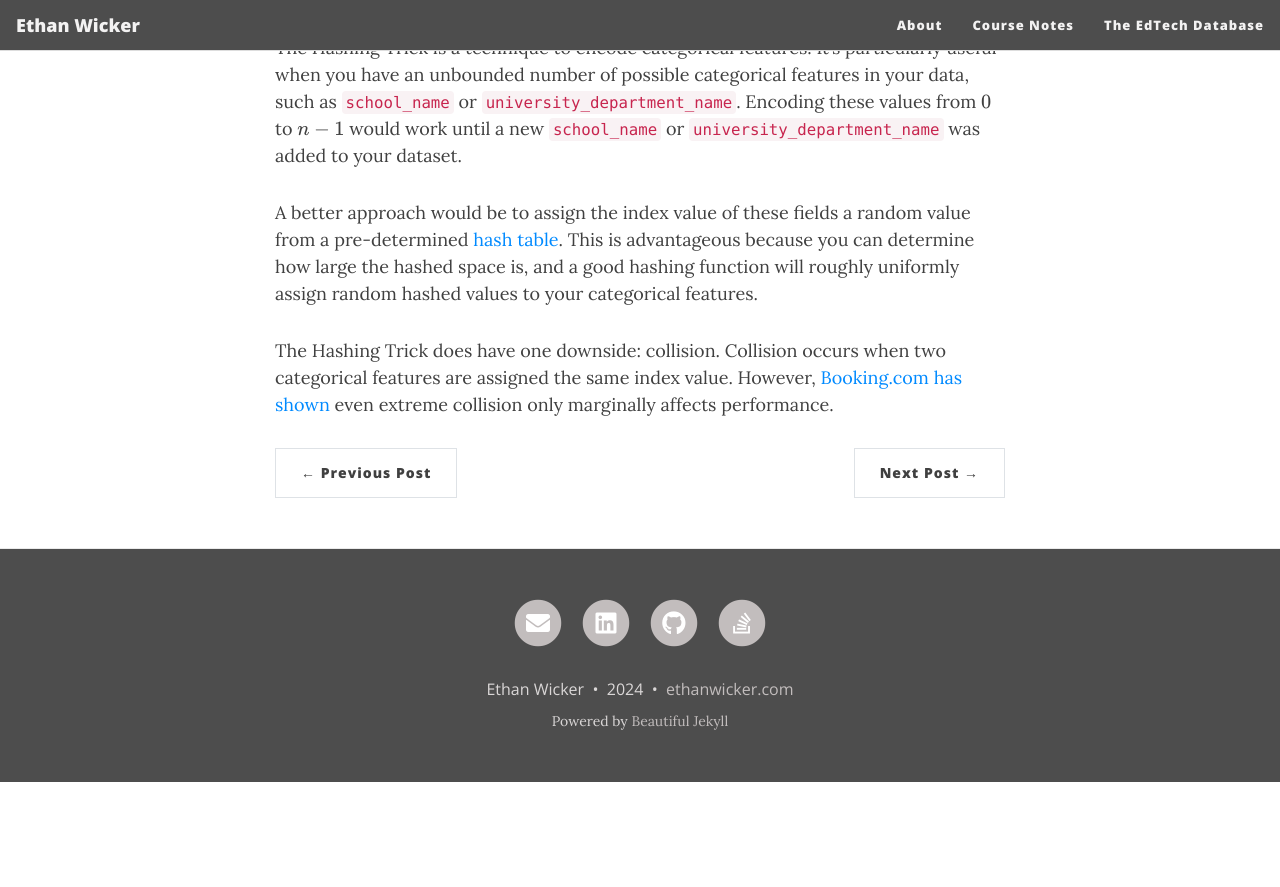
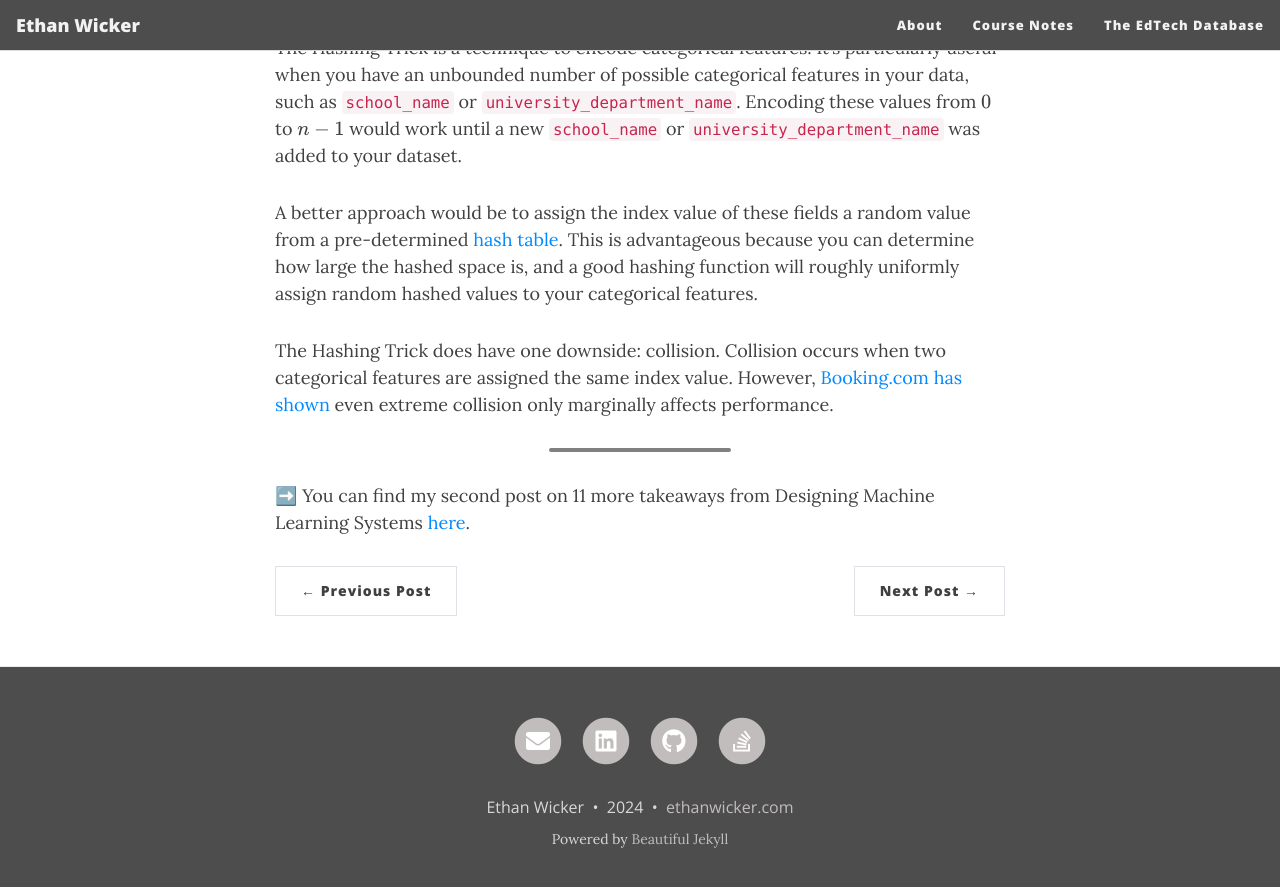
Before and after one commit to ethanwicker/ethanwicker.github.io, a Jekyll site: the page built from _posts/2024-02-09-designing-machine-learning-systems-001.md, in a window 1280 px wide and 900 px high, scrolled down 7419 px. Shown: the top 887 px of the window. Built offline with Jekyll 4.4.1, drawn with Linux system fonts in a browser that asks for light colours; nearby versions of some CDN libraries; formulas are drawn with MathJax 3; before the commit the page ends 8201 px from its top, so only the background shows below that.

Commit message:
Adding link to second DMLS post

```diff
--- a/_posts/2024-02-09-designing-machine-learning-systems-001.md
+++ b/_posts/2024-02-09-designing-machine-learning-systems-001.md
@@ -148,3 +148,7 @@ The Hashing Trick is a technique to encode categorical features.  It's particula
 A better approach would be to assign the index value of these fields a random value from a pre-determined [hash table](https://en.wikipedia.org/wiki/Hash_table).  This is advantageous because you can determine how large the hashed space is, and a good hashing function will roughly uniformly assign random hashed values to your categorical features.
 
 The Hashing Trick does have one downside: collision.  Collision occurs when two categorical features are assigned the same index value.  However, [Booking.com has shown](https://booking.ai/dont-be-tricked-by-the-hashing-trick-192a6aae3087) even extreme collision only marginally affects performance.
+
+---
+
+➡️ You can find my second post on 11 more takeaways from Designing Machine Learning Systems [here](https://ethanwicker.com/2024-02-11-designing-machine-learning-systems-002/).
```
